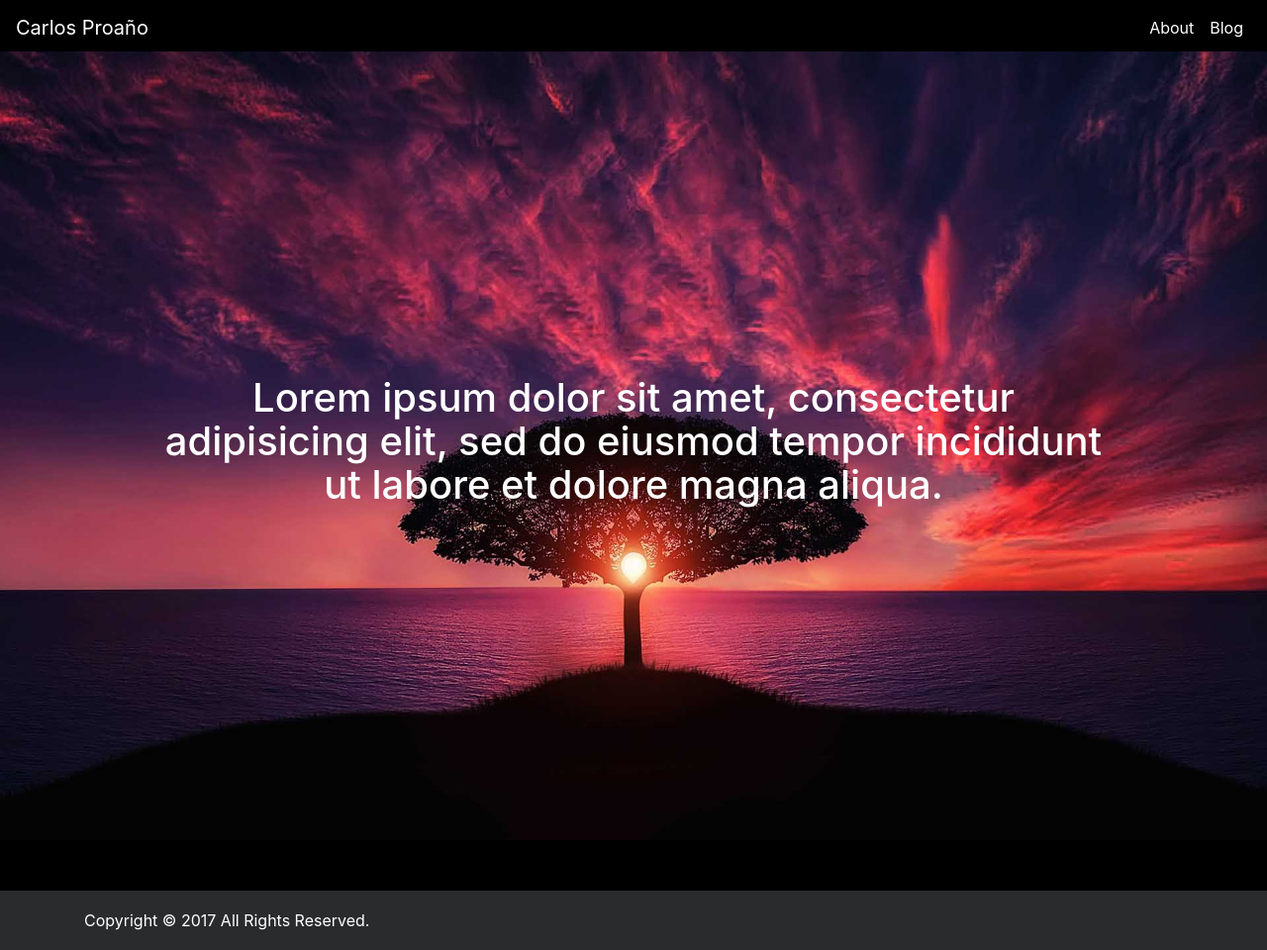
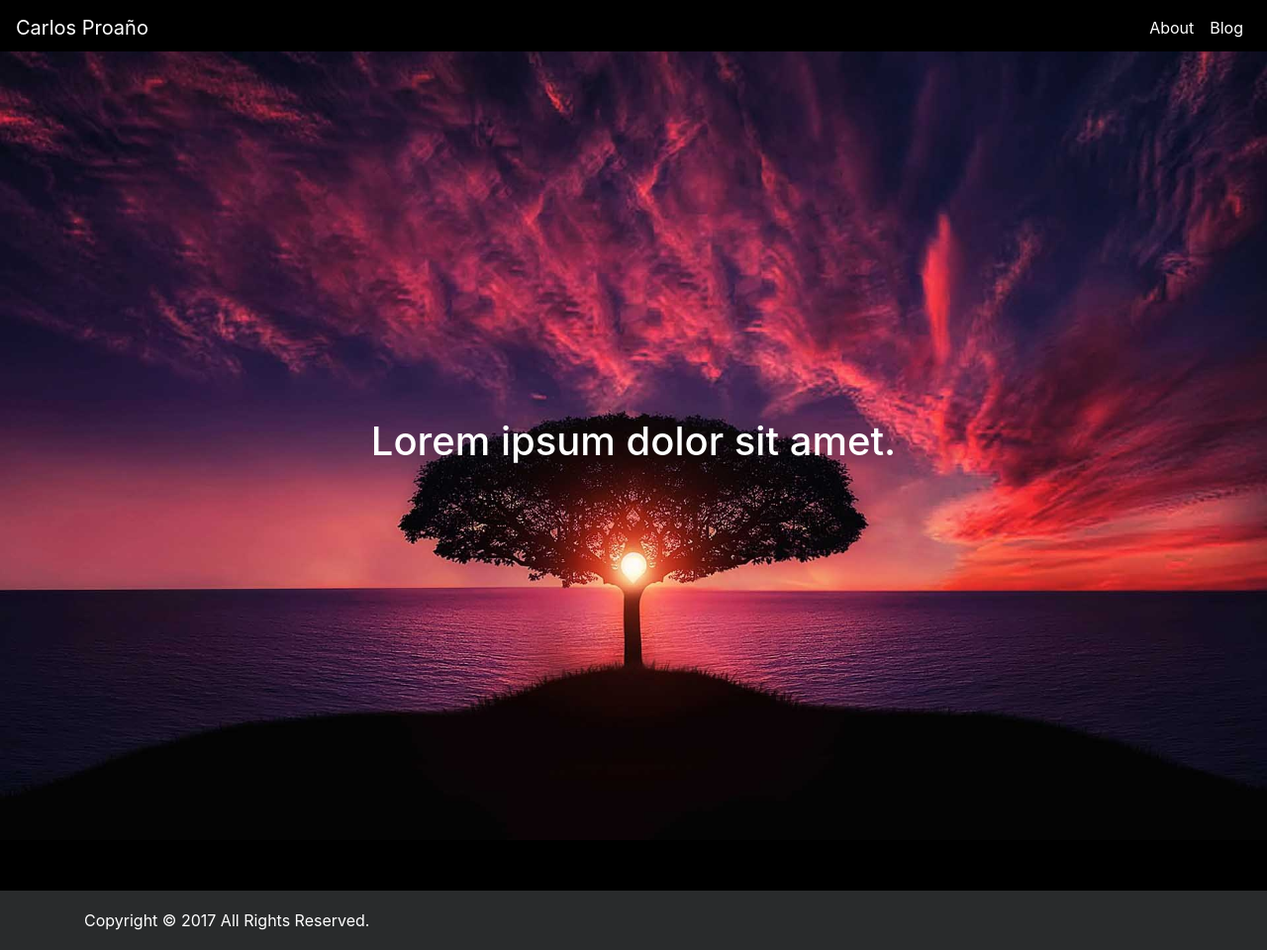
Before and after one commit to KacosPro/kacospro.github.com, a Jekyll site: the page built from index.md, in a window 1280 px wide. Shown: the whole page at 99% size. Built offline with Jekyll 4.4.1, drawn with Linux system fonts in a browser that asks for light colours.

Commit message:
Remove long placeholder text

```diff
--- a/_layouts/home.html
+++ b/_layouts/home.html
@@ -5,7 +5,7 @@ layout: default
   <div class="d-flex landing">
     <div class=" d-flex align-items-center justify-content-center grow-1">
       <div class="w-75 text-center text-white">
-        <h1>Lorem ipsum dolor sit amet, consectetur adipisicing elit, sed do eiusmod tempor incididunt ut labore et dolore magna aliqua.</h1>
+        <h1>Lorem ipsum dolor sit amet.</h1>
       </div>
     </div>
   </div>
```
